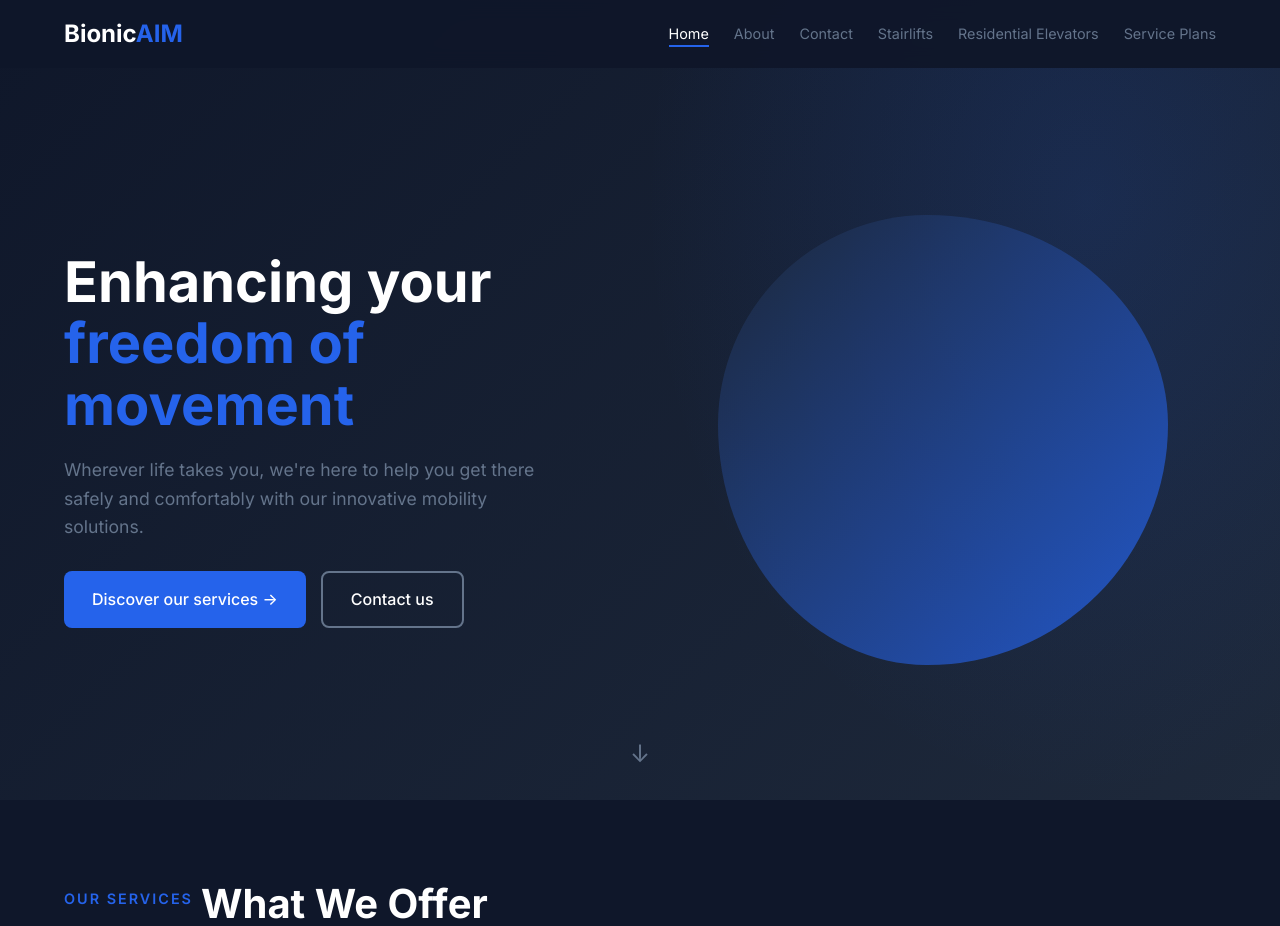
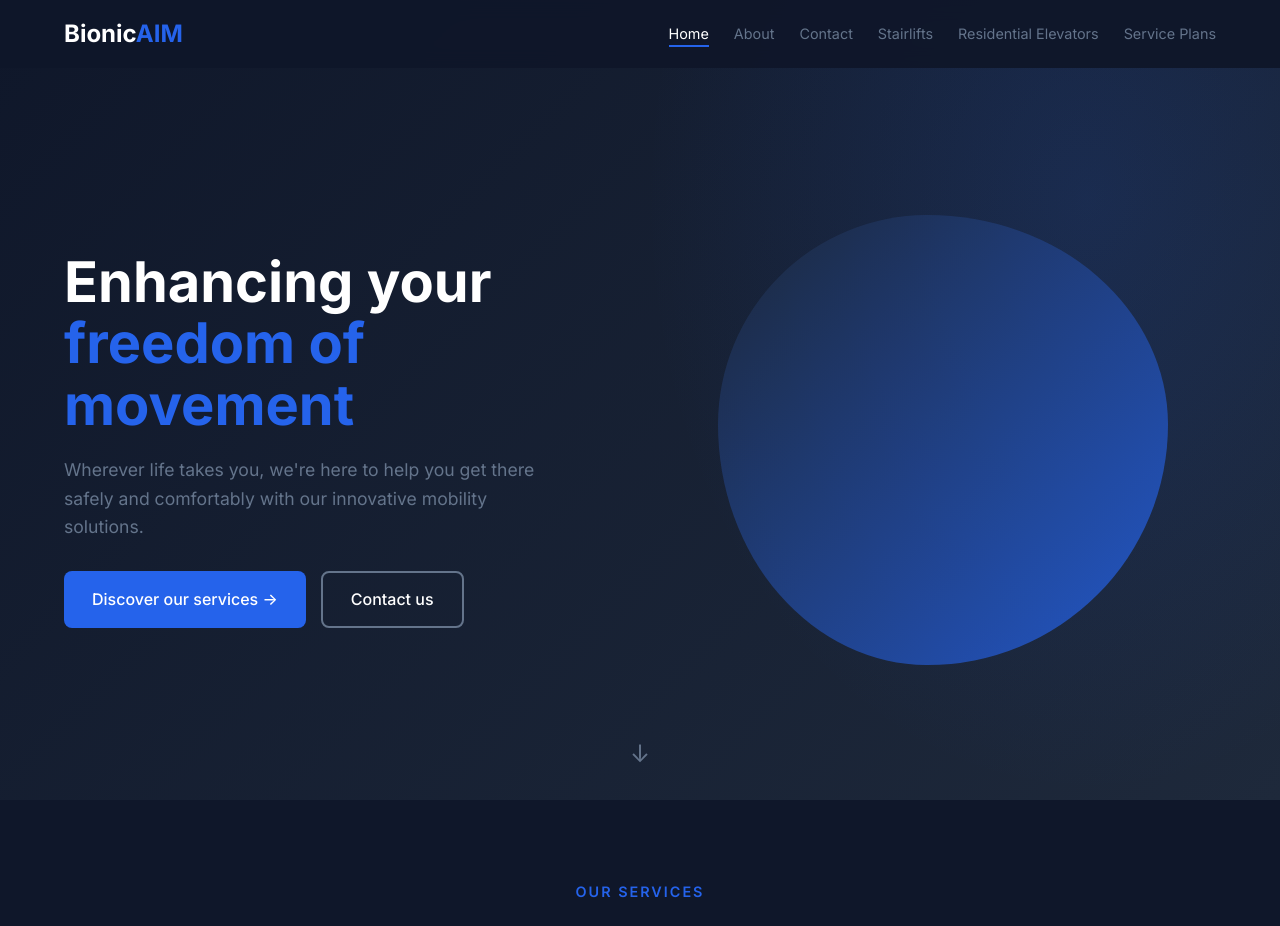
Before and after one commit to LeeDev428/BionicAim, a React (Vite) app: page / in a window 1280 px wide. Shown: the top 926 px of the page. Built offline with nearby package versions, Linux system fonts and the light colour scheme.

Commit message:
Update SectionTitle.css

```diff
--- a/src/components/SectionTitle/SectionTitle.css
+++ b/src/components/SectionTitle/SectionTitle.css
@@ -1,10 +1,13 @@
 .section-title {
   margin-bottom: 50px;
+  display: flex;
+  flex-direction: column;
 }
 
 .section-title.centered {
   text-align: center;
   width: 100%;
+  align-items: center;
 }
 
 .section-subtitle {
@@ -15,12 +18,15 @@
   text-transform: uppercase;
   letter-spacing: 2px;
   margin-bottom: 10px;
+  width: 100%;
 }
 
 .section-heading {
+  display: block;
   font-size: 2.5rem;
   font-weight: 700;
   line-height: 1.2;
+  width: 100%;
 }
 
 @media (max-width: 768px) {
```
